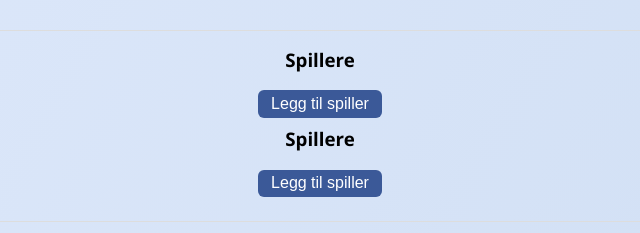
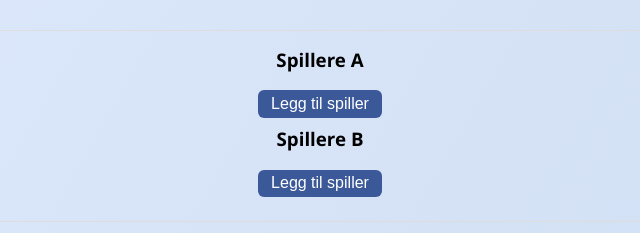
Before and after one commit to JonnaI89/Intern-match, a plain HTML site: page admin.html in a window 1280 px wide. Shown: the part 567-800 px from the top of the page, 320-960 px from the left. Drawn offline with Linux system fonts and the light colour scheme; no server answers.

Commit message:
Update admin.html

```diff
--- a/admin.html
+++ b/admin.html
@@ -50,12 +50,12 @@
   <!-- Players -->
   <div class="section">
     <div>
-      <h3>Spillere</h3>
+      <h3>Spillere A</h3>
       <ul id="playersAList"></ul>
       <button id="addPlayerA">Legg til spiller</button>
     </div>
     <div>
-      <h3>Spillere</h3>
+      <h3>Spillere B</h3>
       <ul id="playersBList"></ul>
       <button id="addPlayerB">Legg til spiller</button>
     </div>
```
